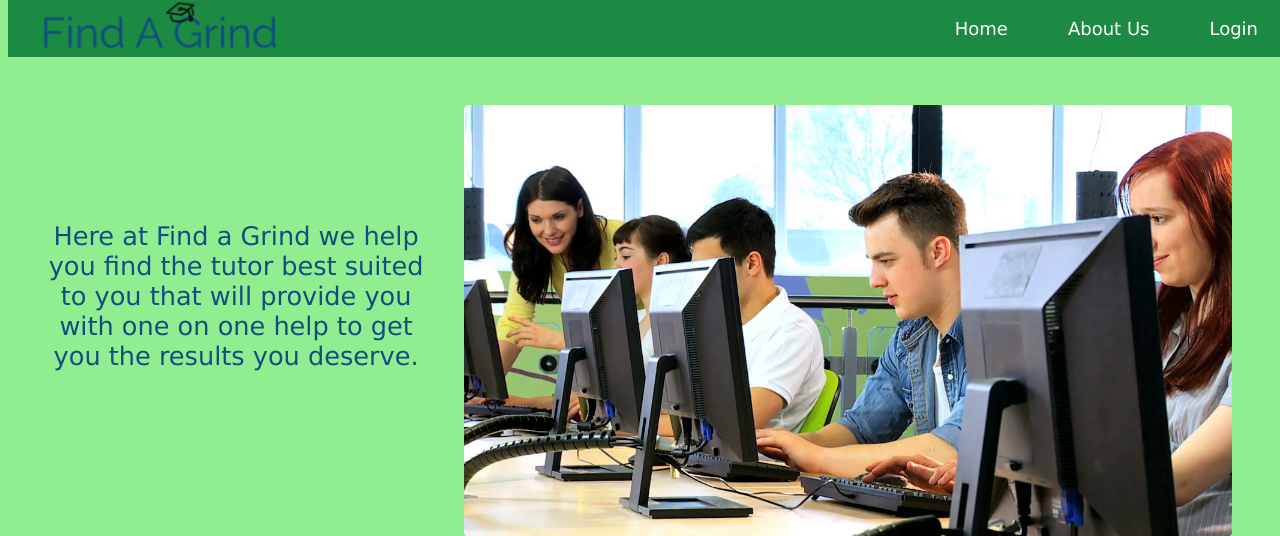
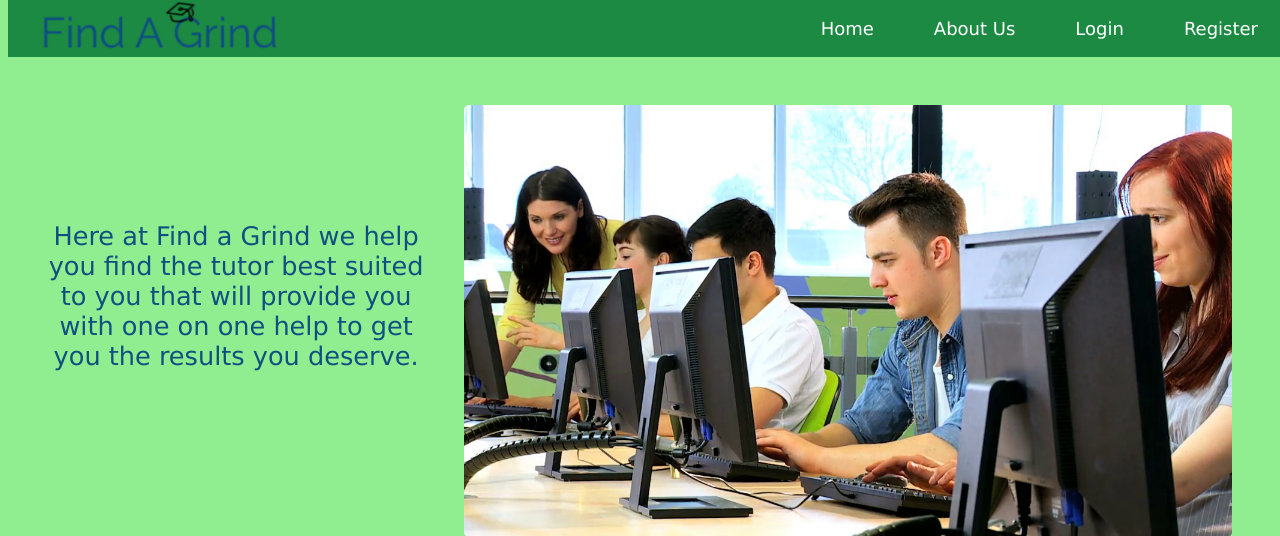
Before and after one commit to AtteKarppinen/GrindTutorServices, a PHP site: page /index.php in a window 1280 px wide. Shown: the top 536 px of the page. Run offline with PHP 8.4, Linux system fonts and the light colour scheme.

Commit message:
Hotfix
Show register button on navbar if not logged in

```diff
--- a/Front-End/navigationbar.php
+++ b/Front-End/navigationbar.php
@@ -21,12 +21,12 @@
 				<a href="about.php">About Us</a>
 				<?php
 				if (isset($_SESSION["loggedIn"]) && $_SESSION["loggedIn"] === true) {
-					echo "<a href='register.php'>Register</a>";
 					echo "<a href='logout.php'>Logout</a>";
 					echo "<a href='myaccount.php'>My Account</a>";
 				}
 				else {
 					echo "<a href='login.php'>Login</a>";
+					echo "<a href='register.php'>Register</a>";
 				}
 				?>
 			</div>
```
